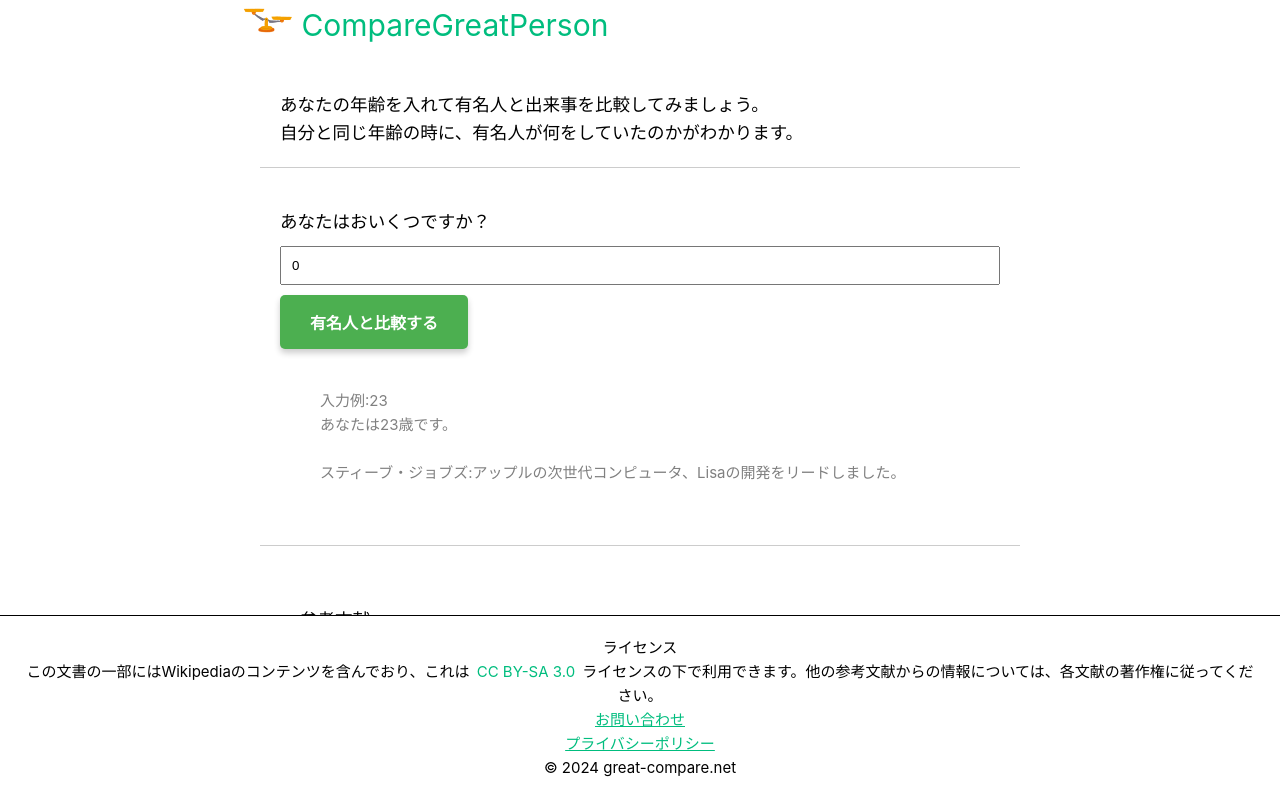
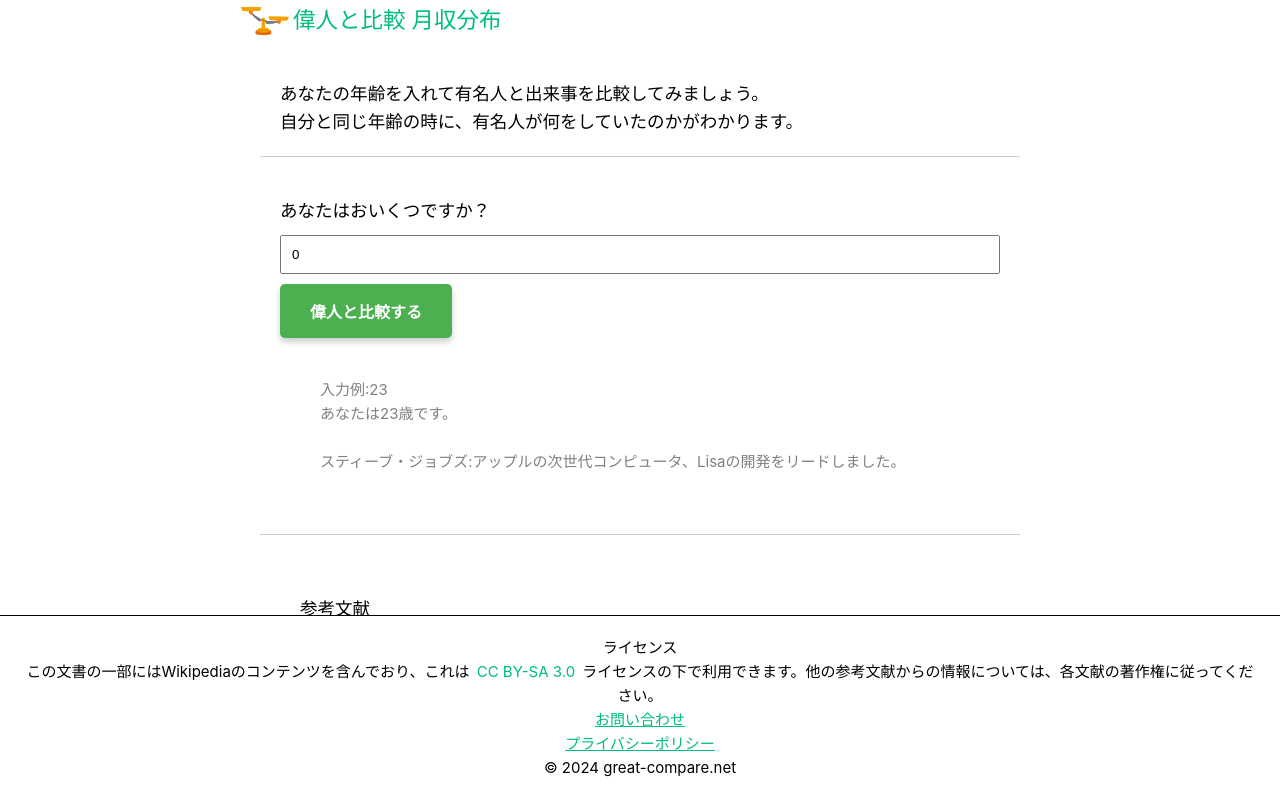
Before and after one commit to stamander/studyVue, a Vue app: page / in a window 1280 px wide. Shown: the top 798 px of the page. Built offline with nearby package versions, Linux system fonts and the light colour scheme.

Commit message:
change for header and etc..
Update OriginalHeader.vue

```diff
--- a/src/components/CompareGreatPerson.vue
+++ b/src/components/CompareGreatPerson.vue
@@ -185,7 +185,7 @@ const referencesBook: Ref<Array<{ text: string; writer: string; publicationDate:
       <h3>あなたはおいくつですか？</h3>
       <input type="number" v-model.number="age" placeholder="年齢を入力してください" />
       <p v-if="ageError" style="color: red">年齢は数値で入力してください。</p>
-      <button class="dark-green-button" @click="compareGreatPersonSubmit">有名人と比較する</button>
+      <button class="dark-green-button" @click="compareGreatPersonSubmit">偉人と比較する</button>
 
       <div id="results" v-if="submitted">
         あなたは{{ age }}歳です。
@@ -233,8 +233,7 @@ const referencesBook: Ref<Array<{ text: string; writer: string; publicationDate:
 <style scoped>
 #explain,
 #main-contents,
-#inquiry
-{
+#inquiry {
   border-bottom: 1px solid #cccccc;
   padding-bottom: 20px;
   margin-bottom: 20px;
--- a/src/components/OriginalHeader.vue
+++ b/src/components/OriginalHeader.vue
@@ -1,7 +1,11 @@
 <template>
   <header>
+    <img class="logo" src="/tenbin.png" alt="ロゴ" />
     <router-link to="/">
-      <h1><img class="logo" src="/tenbin.png" alt="ロゴ" /> CompareGreatPerson</h1>
+      <h2>偉人と比較</h2>
+    </router-link>
+    <router-link to="/compareMoney">
+      <h2>月収分布</h2>
     </router-link>
   </header>
 </template>
@@ -10,6 +14,7 @@
 header {
   line-height: 1.5;
   max-height: 100vh;
+  display: flex;
 }
 
 .logo {
```
